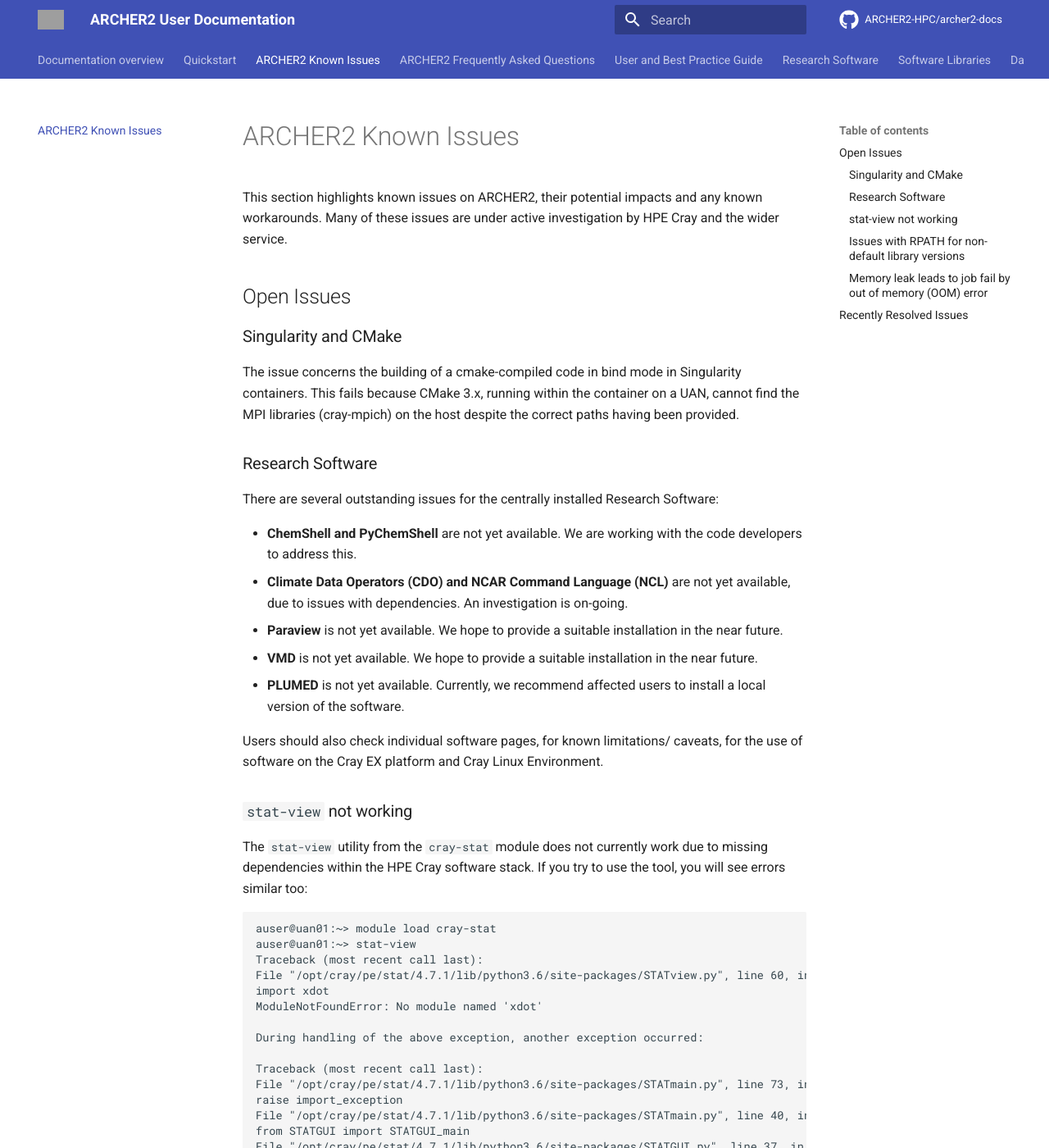
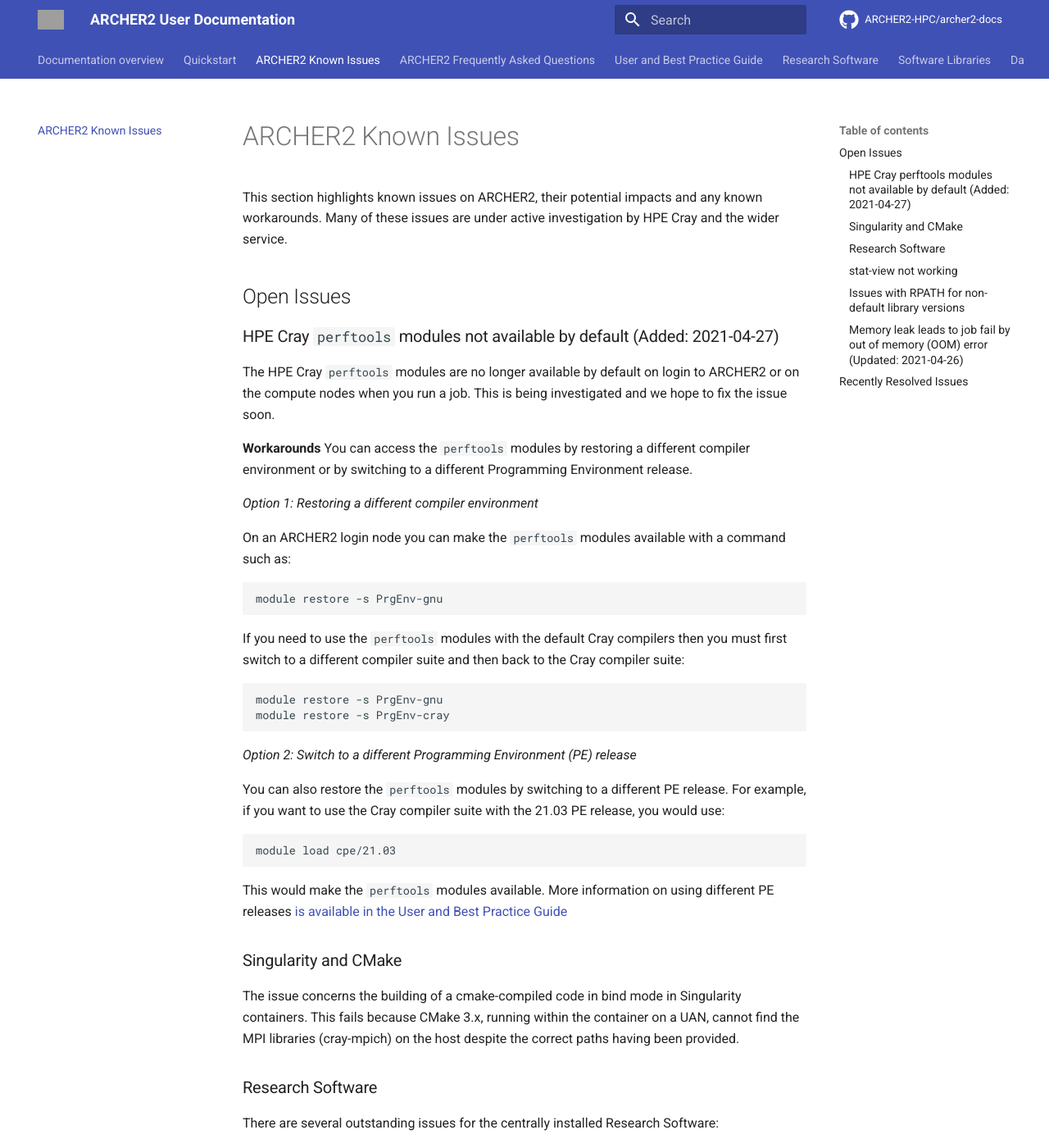
Before and after one commit to ARCHER2-HPC/archer2-docs, an MkDocs documentation site: the page built from docs/known-issues/index.md, in a window 1280 px wide and 1400 px high. Shown: the whole window at 82% size. Built offline with MkDocs 1.6.1 and Material for MkDocs 9.7.7, drawn with Linux system fonts in a browser that asks for light colours; comment, search, counter and statistics services are not loaded; some of the changed text lies outside the part shown; grey boxes are pictures that could not be loaded.

Commit message:
Adds perftools known issue

````diff
--- a/docs/known-issues/index.md
+++ b/docs/known-issues/index.md
@@ -5,6 +5,47 @@
 active investigation by HPE Cray and the wider service.
 
 ## Open Issues
+
+### HPE Cray `perftools` modules not available by default (Added: 2021-04-27)
+
+The HPE Cray `perftools` modules are no longer available by default on login to
+ARCHER2 or on the compute nodes when you run a job. This is being investigated
+and we hope to fix the issue soon.
+
+**Workarounds** You can access the `perftools` modules by restoring a different
+compiler environment or by switching to a different Programming Environment
+release.
+
+*Option 1: Restoring a different compiler environment*
+
+On an ARCHER2 login node you can make the `perftools` modules available with
+a command such as:
+
+```
+module restore -s PrgEnv-gnu
+```
+
+If you need to use the `perftools` modules with the default Cray compilers then
+you must first switch to a different compiler suite and then back to the Cray
+compiler suite:
+
+```
+module restore -s PrgEnv-gnu
+module restore -s PrgEnv-cray
+```
+
+*Option 2: Switch to a different Programming Environment (PE) release*
+
+You can also restore the `perftools` modules by switching to a different PE
+release. For example, if you want to use the Cray compiler suite with the
+21.03 PE release, you would use:
+
+```
+module load cpe/21.03
+```
+
+This would make the `perftools` modules available. More information on
+using different PE releases [is available in the User and Best Practice Guide](../user-guide/dev-environment.md#switching-to-a-different-hpe-cray-programming-environment-release)
 
 
 ### Singularity and CMake
@@ -70,7 +111,8 @@
 see [the description in the User and Best Practice Guide](../user-guide/dev-environment.md#using-non-default-versions-of-hpe-cray-libraries-on-archer2)
 
 
-### Memory leak leads to job fail by out of memory (OOM) error
+### Memory leak leads to job fail by out of memory (OOM) error (Updated: 2021-04-26)
+
 Your program compiles and seems to run fine, but after some time (at least 10
 minutes), it crashes with an out-of-memory (OOM) error. The job crashes more
 quickly when run on a smaller number of nodes.
````
